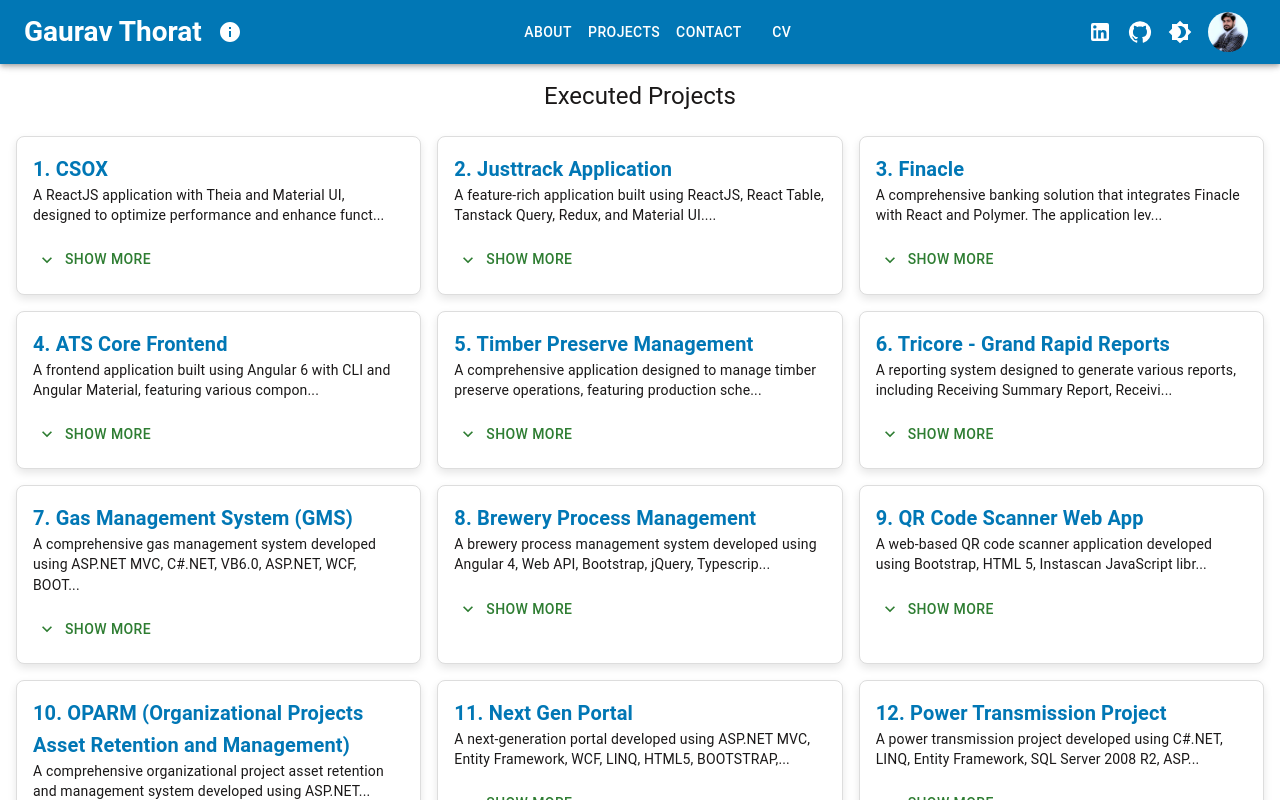
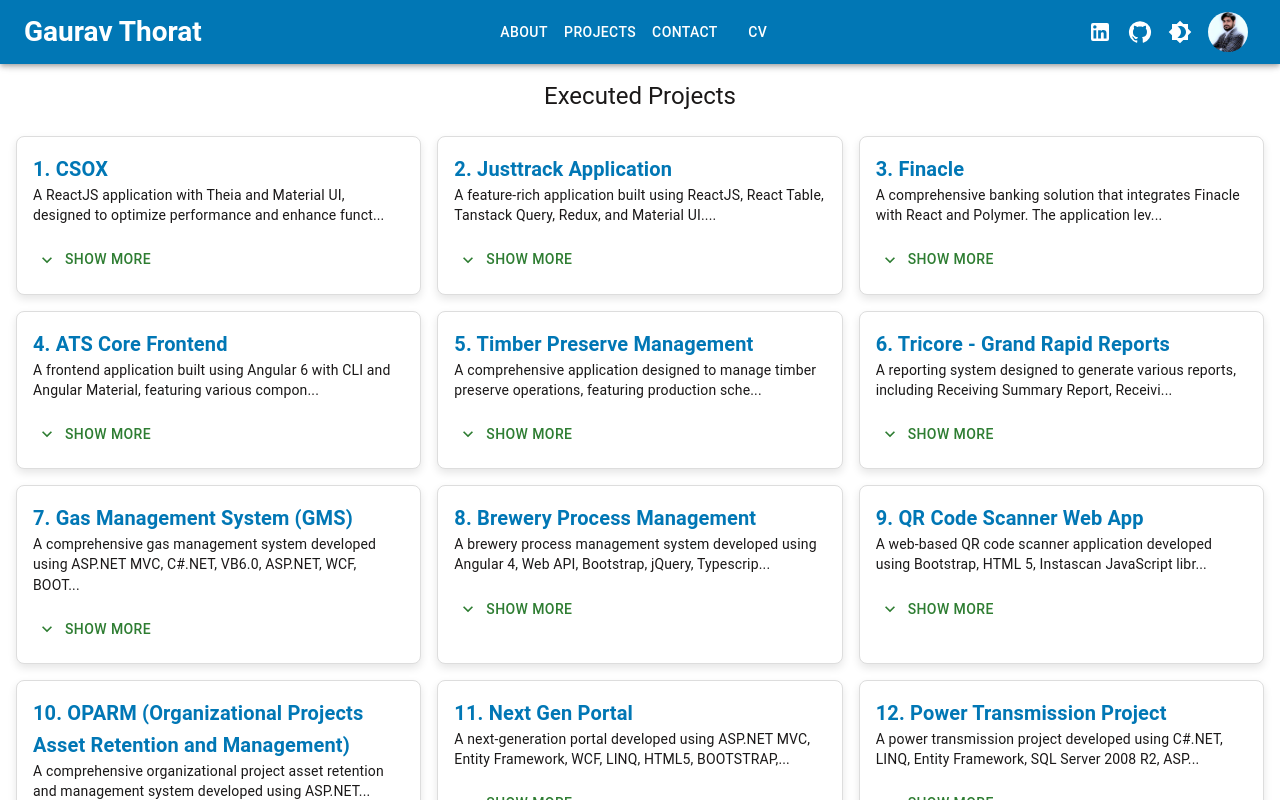
Before and after one commit to gauravthorath/Portfolio, a React (Vite) app: page /Portfolio/projects in a window 1280 px wide. Shown: the top 800 px of the page. Built offline with nearby package versions, Linux system fonts and the light colour scheme; no server answers; the database is empty.

Commit message:
"Commented out Tooltip component in NavBar.tsx"

```diff
--- a/src/components/NavBar/NavBar.tsx
+++ b/src/components/NavBar/NavBar.tsx
@@ -134,7 +134,7 @@
               </Typography>
 
               {/* Tooltip with Info Icon */}
-              <Tooltip
+              {/* <Tooltip
                 title={
                   <React.Fragment>
                     <div>
@@ -154,7 +154,7 @@
                 <IconButton color="inherit" sx={{ ml: 1 }}>
                   <InfoIcon />
                 </IconButton>
-              </Tooltip>
+              </Tooltip> */}
             </div>
 
             {/* Center: Navigation Links (for desktop) */}
```
